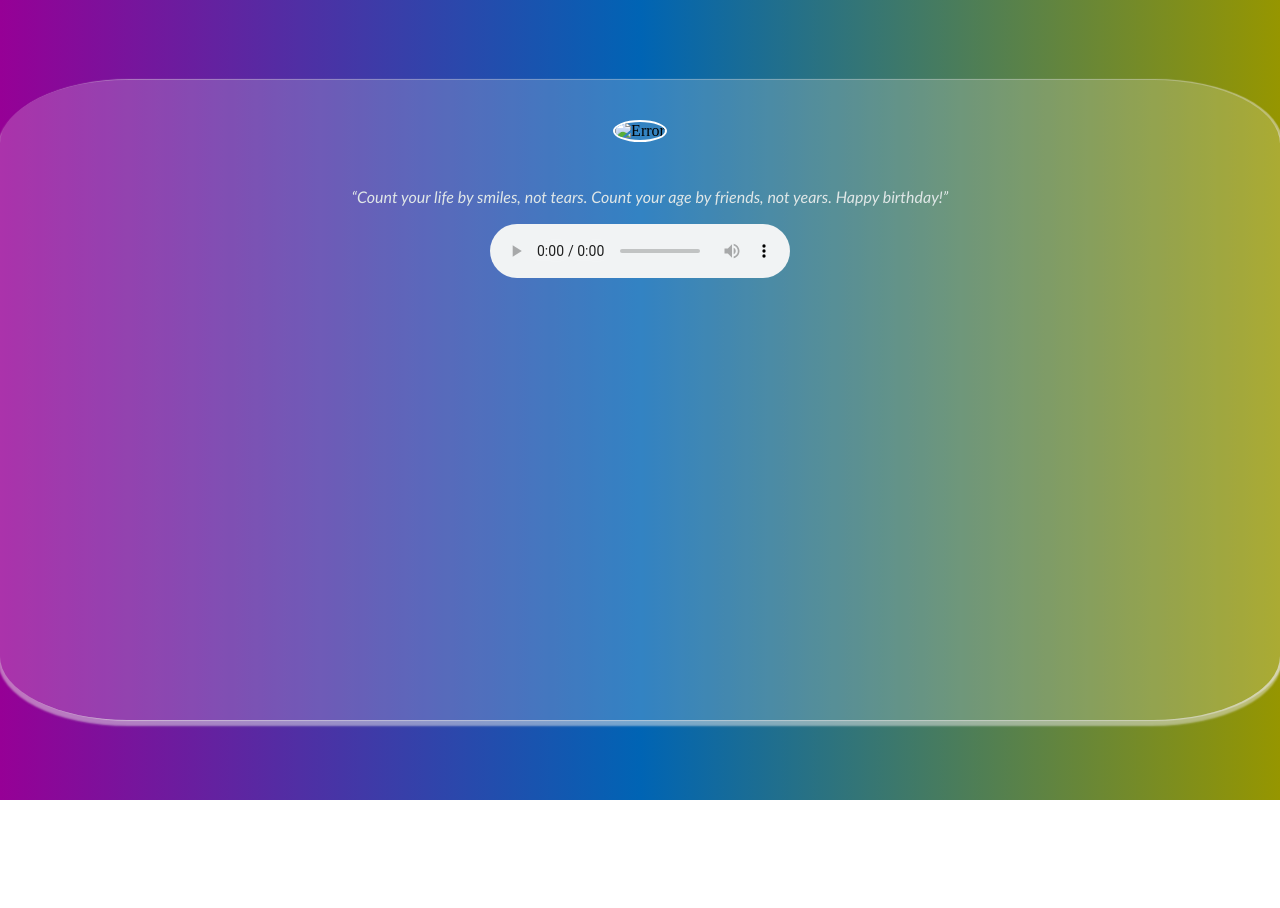
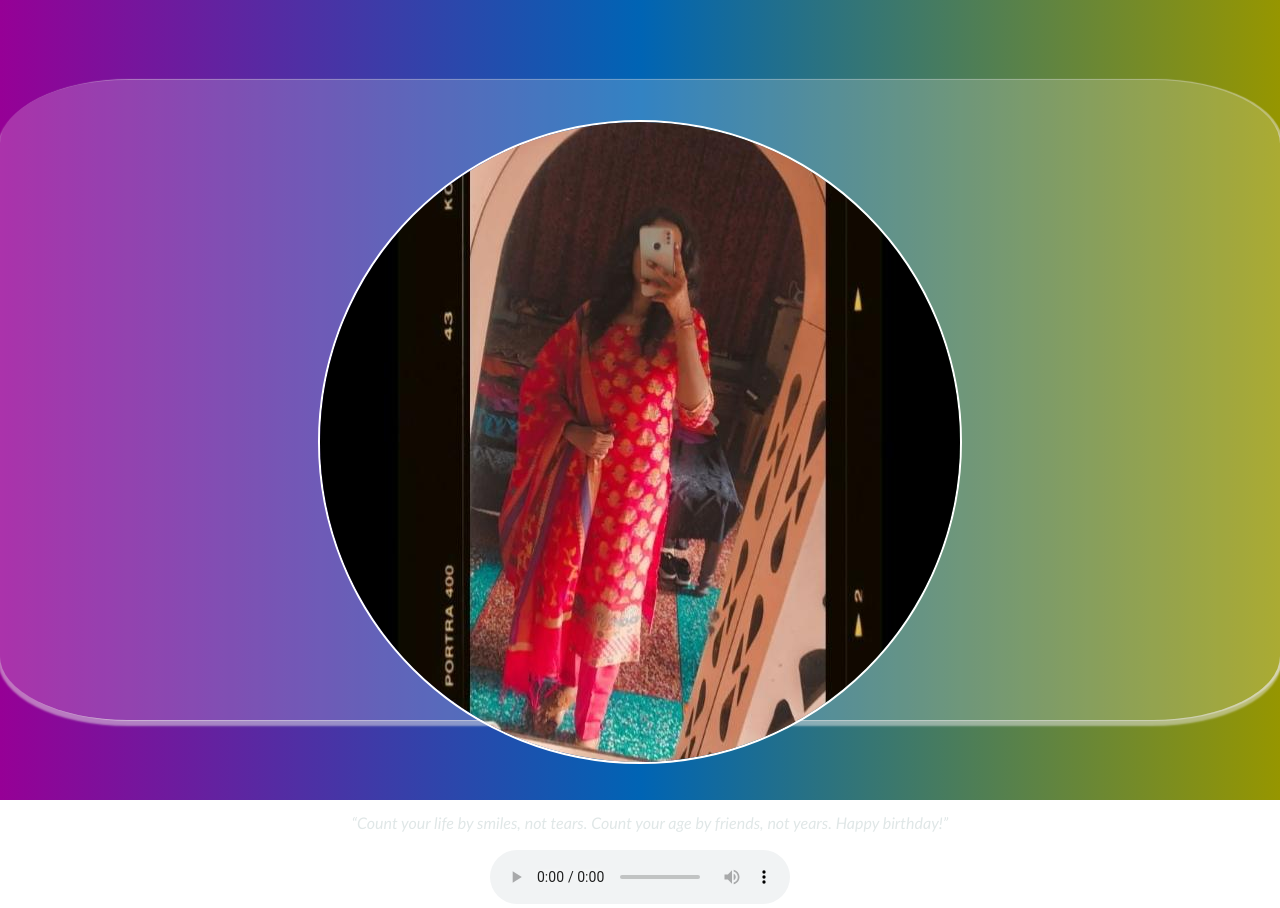
Before and after one commit to akash8287/Birthday-card-glass-Morphism, a plain HTML site: page index.html in a window 1280 px wide. Before the commit the page ends 800 px from the top, so only its background shows below. Drawn offline with Linux system fonts and the light colour scheme.

Commit message:
Update index.html

```diff
--- a/index.html
+++ b/index.html
@@ -11,7 +11,7 @@
   <div class="container">
       <div class="card">
           <div class="img">
-              <img src="297096727_1802721393405156_4997503460008394286_n" alt="Error">
+              <img src="297096727_1802721393405156_4997503460008394286_n.jpg" alt="Error">
           </div>
 
               <p>“Count your life by smiles, not tears. Count your age by friends, not years. Happy birthday!”</p>
```
